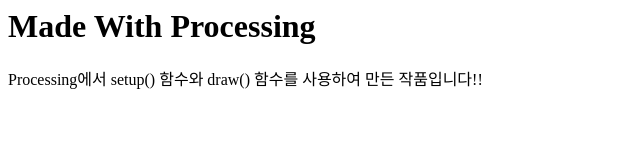
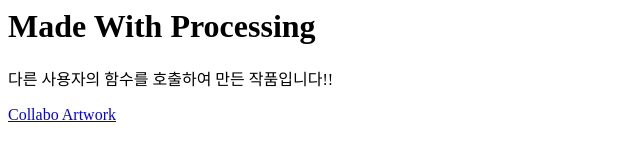
Before and after one commit to jeejul1010/processing-intro, a plain HTML site: page art.html in a window 1280 px wide. Shown: the whole page, without its empty margins (0-640 px from the left). Drawn offline with Linux system fonts and the light colour scheme.

Commit message:
Add files via upload

```diff
--- a/art.html
+++ b/art.html
@@ -7,10 +7,10 @@
 <H1>Made With Processing</H1>
 
 <p>
-Processing에서 setup() 함수와 draw() 함수를 사용하여 만든 작품입니다!!
+다른 사용자의 함수를 호출하여 만든 작품입니다!!
 
 <p>
-
+    <a href="https://jeejul1010.github.io/collabo/">Collabo Artwork</a>
 
 <p>
 
```
